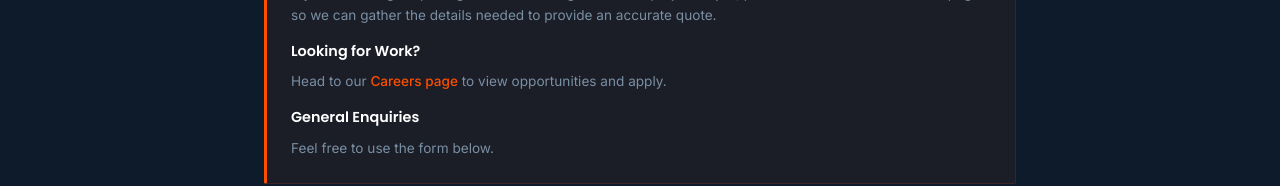
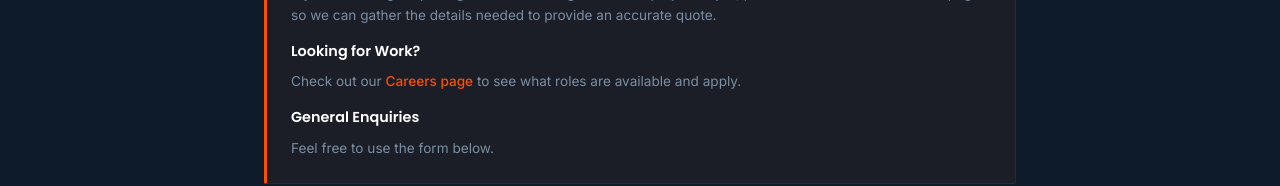
Before and after one commit to ClaudeCodeJones/maw-website, a Next.js app: page /contact in a window 1280 px wide. Shown: the part 656-842 px from the top of the page. Built offline with nearby package versions, Linux system fonts and the light colour scheme.

Commit message:
Minor Polish

```diff
--- a/app/contact/ContactPageClient.tsx
+++ b/app/contact/ContactPageClient.tsx
@@ -185,9 +185,9 @@ export default function ContactPageClient() {
             </p>
             <p className="font-display" style={{ fontWeight: 600, fontSize: '0.9rem', color: '#fff', marginBottom: '8px' }}>Looking for Work?</p>
             <p style={{ fontSize: '0.85rem', lineHeight: 1.65, color: 'var(--muted)', marginBottom: '14px' }}>
-              Head to our{' '}
+              Check out our{' '}
               <a href="/careers" style={{ color: 'var(--orange)', fontWeight: 500, textDecoration: 'none' }}>Careers page</a>{' '}
-              to view opportunities and apply.
+              to see what roles are available and apply.
             </p>
             <p className="font-display" style={{ fontWeight: 600, fontSize: '0.9rem', color: '#fff', marginBottom: '8px' }}>General Enquiries</p>
             <p style={{ fontSize: '0.85rem', lineHeight: 1.65, color: 'var(--muted)' }}>Feel free to use the form below.</p>
```
